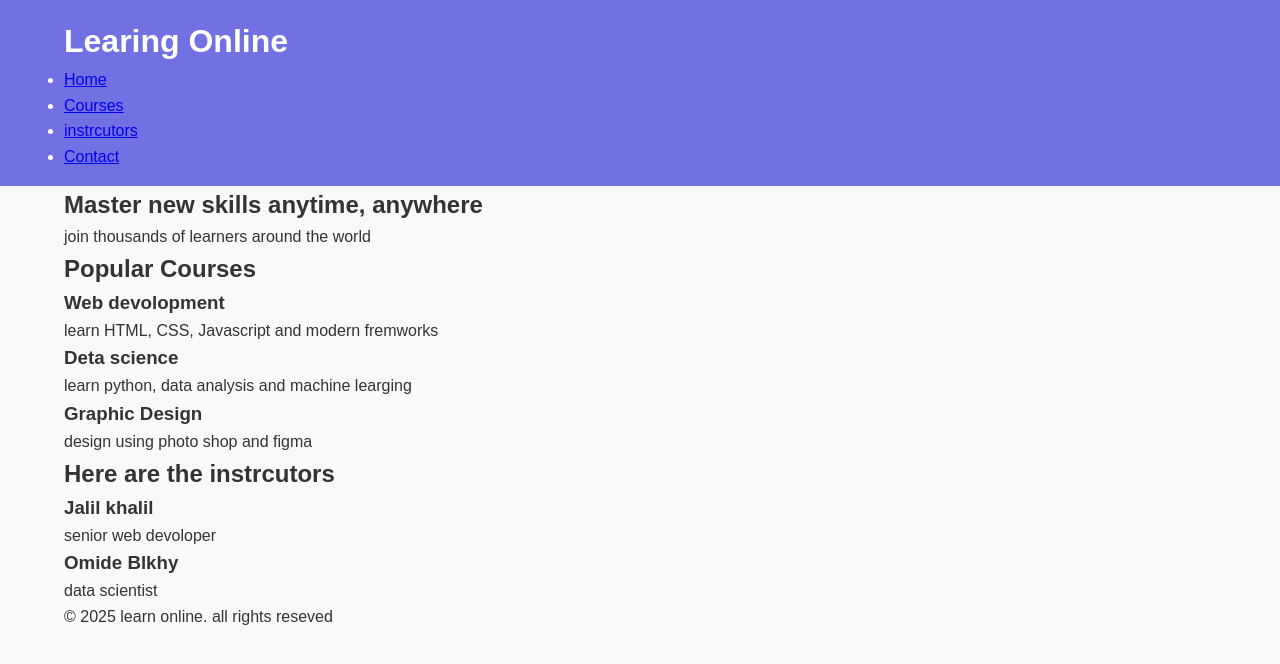
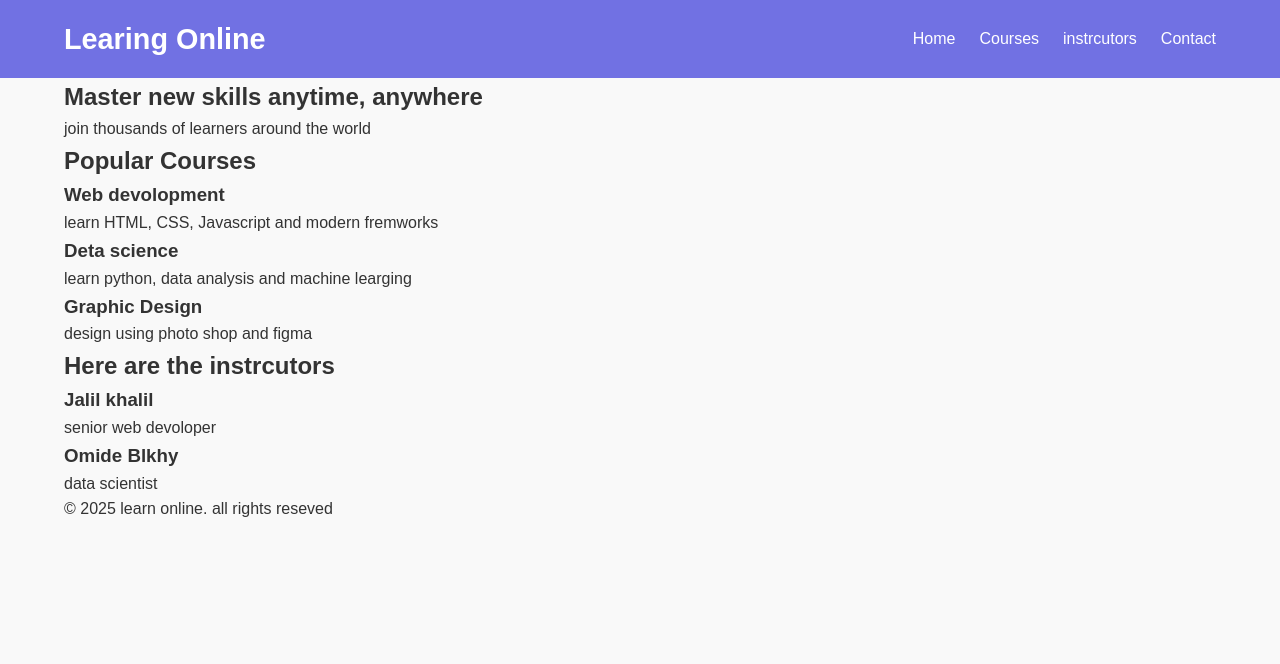
Before and after one commit to Buda-Jalil/Online-learning, a plain HTML site: page index.html in a window 1280 px wide. Drawn offline with Linux system fonts and the light colour scheme.

Commit message:
add header styles

```diff
--- a/styles.css
+++ b/styles.css
@@ -19,3 +19,20 @@ header {
     color: white ;
     padding: 1rem 0 ;
 }
+.header-container {
+    display: flex ;
+    justify-content: space-between ;
+    align-items: center ;
+}
+.logo {
+    font-size: 1.8rem ;
+}
+.nav-menu {
+    list-style: none ;
+    display: flex ;
+    gap: 1.5rem ;
+}
+.nav-menu a {
+    color: #fff ;
+    text-decoration: none ;
+}
```
